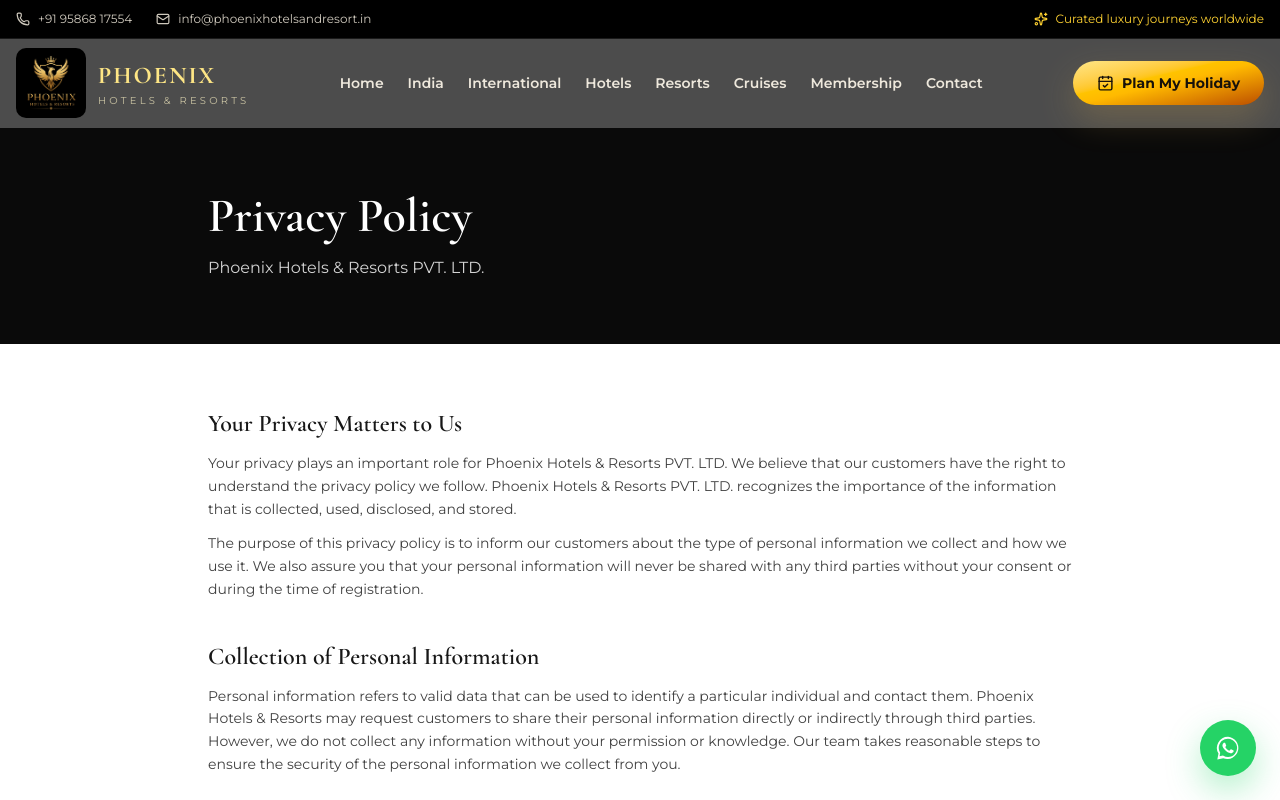
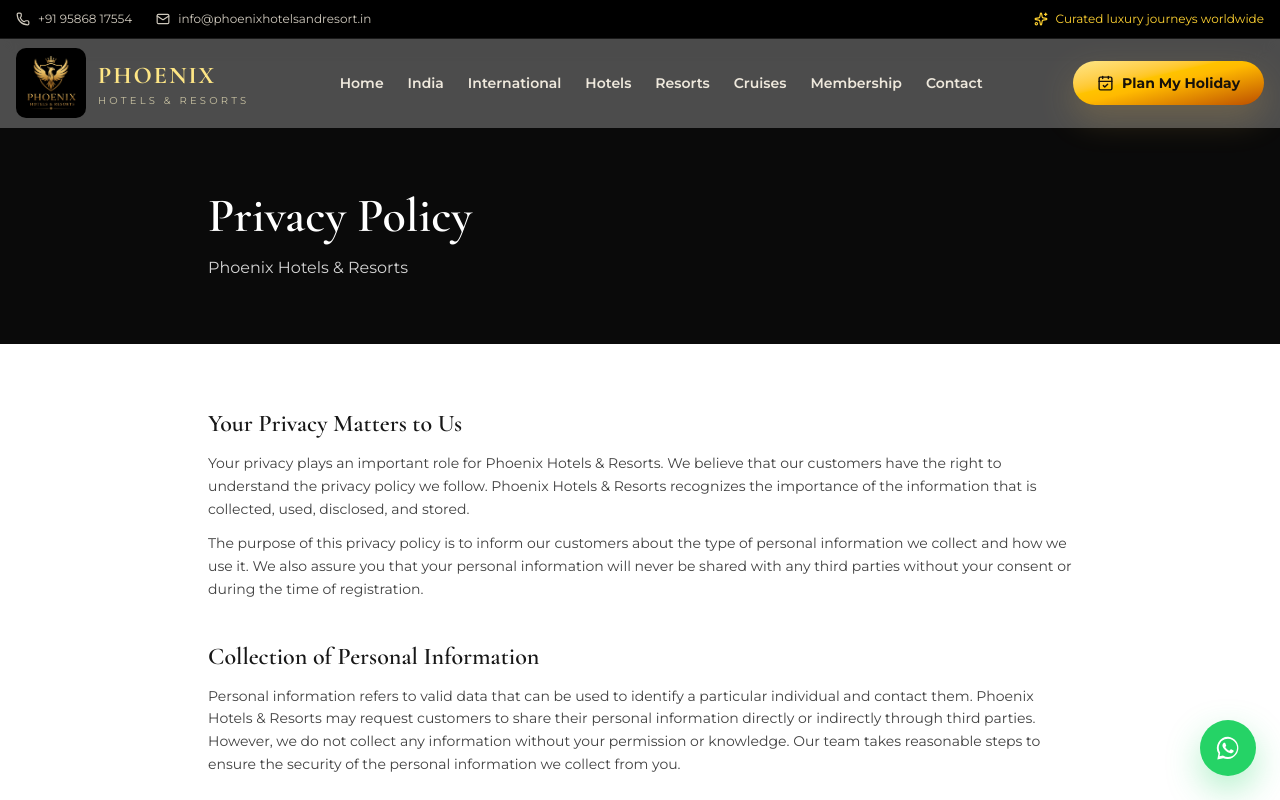
Before and after one commit to hotelsandresortsphoenix-oss/hotelbooking, a Next.js app: page /privacy-policy in a window 1280 px wide. Shown: the top 800 px of the page. Built offline with nearby package versions, Linux system fonts and the light colour scheme.

Commit message:
Drop PVT. LTD. suffix from Phoenix Hotels & Resorts on legal pages

```diff
--- a/src/app/payment-policy/page.tsx
+++ b/src/app/payment-policy/page.tsx
@@ -13,7 +13,7 @@
           heading: "Definitions",
           paragraphs: [
             "A. Phoenix Hotels & Resorts is a private limited firm incorporated under the Companies Act 2013.",
-            'B. "Applicant" means any person(s) who is/are potential Vacationer/user who has applied for membership to Phoenix Hotels & Resorts PVT. LTD..',
+            'B. "Applicant" means any person(s) who is/are potential Vacationer/user who has applied for membership to Phoenix Hotels & Resorts.',
             '"Vacationer/User" means the applicant whose application for membership has been approved by the Management/authorized person of Phoenix Hotels & Resorts and in whose name the Phoenix Hotels & Resorts certificate is issued on the realization of the Down payment.',
             '"ANNUAL MAINTENANCE CHARGES" or "ANNUAL SUBSCRIPTION FEES" means the charges which are decided by the Management of Phoenix Hotels & Resorts to be paid by the Vacationer/User every year.',
             '"INTERNATIONAL EXCHANGE FEES" means the fees which the vacationer has to pay, to access various facilities as prescribed by the Government/service providers of the respective nations, before the booking and which may vary from time to time.',
@@ -24,11 +24,11 @@
         {
           heading: "1. Application Procedure",
           paragraphs: [
-            'The application for membership to Phoenix Hotels & Resorts PVT. LTD. may be made as per the prescribed format approved by the management ("Application Form") that forms a part of the Membership Terms and Conditions.',
+            'The application for membership to Phoenix Hotels & Resorts may be made as per the prescribed format approved by the management ("Application Form") that forms a part of the Membership Terms and Conditions.',
             'The Membership is subject to the Terms and Conditions, the rules and regulations made thereunder and as amended from time to time by the management and as notified to the members by putting up a copy thereof at the Office Premises/Website or any other suitable place ("Rules and Regulations").',
             "The Terms and Conditions include the FEE STRUCTURE for the Membership as on the date thereof as amended from time to time by the Management. Further PLAN & FEE STRUCTURE ARE FORMING PART OF THIS AGREEMENT.",
-            'The Management of Phoenix Hotels & Resorts PVT. LTD. vests exclusively in the Partners of Phoenix Hotels & Resorts and its authorized executives and who in these Rules and Regulations are referred to as "Management". The Management reserves the right to reject or to conditionally accept the Application Form without assigning any reason whatsoever. A member ("Member") is a person whose application has been accepted by the Management/authorized persons.',
-            "A member has the right to use the facilities provided by Phoenix Hotels & Resorts PVT. LTD. on the days and during the time as has been specified by the Management. The Management may further notify the calendar days as Purple and White Days as well as another category which might be notified to the member from time to time.",
+            'The Management of Phoenix Hotels & Resorts vests exclusively in the Partners of Phoenix Hotels & Resorts and its authorized executives and who in these Rules and Regulations are referred to as "Management". The Management reserves the right to reject or to conditionally accept the Application Form without assigning any reason whatsoever. A member ("Member") is a person whose application has been accepted by the Management/authorized persons.',
+            "A member has the right to use the facilities provided by Phoenix Hotels & Resorts on the days and during the time as has been specified by the Management. The Management may further notify the calendar days as Purple and White Days as well as another category which might be notified to the member from time to time.",
           ],
         },
         {
@@ -41,9 +41,9 @@
         {
           heading: "Default Clauses",
           paragraphs: [
-            'a. The application for these Vacationers/Users needs to be submitted along with a copy of Identity Proof and Address Proof. The Vacation charges mentioned should be paid online in favour of "Phoenix Hotels & Resorts PVT. LTD.".',
+            'a. The application for these Vacationers/Users needs to be submitted along with a copy of Identity Proof and Address Proof. The Vacation charges mentioned should be paid online in favour of "Phoenix Hotels & Resorts".',
             "b. Individual applicants/members seeking Membership are required to submit the duly filled-in Application Form, submit KYC documents, make payment for his availed membership and complete all other formalities in all respects pertaining to membership. Management of Phoenix Hotels & Resorts has the absolute right to accept or reject any application for membership at their sole discretion without assigning any reason whatsoever and the applicant shall have no right to challenge the decision of the Management. Membership is awarded only after proper & complete procedure is followed as decided by management.",
-            'b. Cash Remittance, if any, should be made only to "Phoenix Hotels & Resorts PVT. LTD." ACCOUNT DEPARTMENT and spot receipt should be obtained along with a mail-generated email sent to the registered mail address of the Vacationer/User. The management/company will not be held responsible under any circumstances for cash payments made to company sales personnel or any employees or marketing associates.',
+            'b. Cash Remittance, if any, should be made only to "Phoenix Hotels & Resorts" ACCOUNT DEPARTMENT and spot receipt should be obtained along with a mail-generated email sent to the registered mail address of the Vacationer/User. The management/company will not be held responsible under any circumstances for cash payments made to company sales personnel or any employees or marketing associates.',
           ],
         },
         {
@@ -69,7 +69,7 @@
             "d. Bookings can be made via email or the website login portal.",
             "e. White season members cannot travel during purple season; purple season members have year-round access.",
             "f. International exchange fees (₹1000–₹2000) are applicable based on city/country, duration, and season.",
-            "g. Phoenix Hotels & Resorts PVT. LTD. is not liable for service failures due to war, natural disasters, pandemics, legal restrictions, or other uncontrollable events.",
+            "g. Phoenix Hotels & Resorts is not liable for service failures due to war, natural disasters, pandemics, legal restrictions, or other uncontrollable events.",
           ],
         },
         {
@@ -112,7 +112,7 @@
         {
           heading: "8. Indemnity Clause",
           paragraphs: [
-            "The Vacationer agrees to indemnify Phoenix Hotels & Resorts PVT. LTD. from all liabilities, damages, claims, or losses arising from misuse, third-party services, travel issues, or inherent risks at the properties.",
+            "The Vacationer agrees to indemnify Phoenix Hotels & Resorts from all liabilities, damages, claims, or losses arising from misuse, third-party services, travel issues, or inherent risks at the properties.",
           ],
         },
         {
--- a/src/app/privacy-policy/page.tsx
+++ b/src/app/privacy-policy/page.tsx
@@ -8,12 +8,12 @@
   return (
     <LegalPageLayout
       title="Privacy Policy"
-      intro="Phoenix Hotels & Resorts PVT. LTD."
+      intro="Phoenix Hotels & Resorts"
       sections={[
         {
           heading: "Your Privacy Matters to Us",
           paragraphs: [
-            "Your privacy plays an important role for Phoenix Hotels & Resorts PVT. LTD. We believe that our customers have the right to understand the privacy policy we follow. Phoenix Hotels & Resorts PVT. LTD. recognizes the importance of the information that is collected, used, disclosed, and stored.",
+            "Your privacy plays an important role for Phoenix Hotels & Resorts. We believe that our customers have the right to understand the privacy policy we follow. Phoenix Hotels & Resorts recognizes the importance of the information that is collected, used, disclosed, and stored.",
             "The purpose of this privacy policy is to inform our customers about the type of personal information we collect and how we use it. We also assure you that your personal information will never be shared with any third parties without your consent or during the time of registration.",
           ],
         },
@@ -26,7 +26,7 @@
         {
           heading: "Changes to this Privacy Policy",
           paragraphs: [
-            "Phoenix Hotels & Resorts PVT. LTD. reserves the right to modify this policy at any time. We recommend users review this page periodically, as we are not responsible if users do not read the updated policy. However, we will notify all our customers about any changes made to the privacy policy through email or postal communication.",
+            "Phoenix Hotels & Resorts reserves the right to modify this policy at any time. We recommend users review this page periodically, as we are not responsible if users do not read the updated policy. However, we will notify all our customers about any changes made to the privacy policy through email or postal communication.",
             "If you have any questions or concerns, please feel free to contact us. We value your feedback and are eager to hear your thoughts on our privacy practices.",
             "For more information, write to us at info@phoenixhotelsandresort.in, and we will respond promptly.",
           ],
--- a/src/app/terms-of-use/page.tsx
+++ b/src/app/terms-of-use/page.tsx
@@ -28,7 +28,7 @@
         {
           heading: "Disclosure to Third Parties",
           paragraphs: [
-            "Phoenix Hotels & Resorts PVT. LTD. has the right to share personal information as required with third parties, mainly for matters relating to bookings, reservations, blocking, or any other activity initiated by users.",
+            "Phoenix Hotels & Resorts has the right to share personal information as required with third parties, mainly for matters relating to bookings, reservations, blocking, or any other activity initiated by users.",
           ],
         },
         {
@@ -40,7 +40,7 @@
         {
           heading: "Service Providers and Partners",
           paragraphs: [
-            "Phoenix Hotels & Resorts PVT. LTD. may disclose personal information to companies that provide services such as data processing, customer data development, conducting customer research, and satisfaction surveys.",
+            "Phoenix Hotels & Resorts may disclose personal information to companies that provide services such as data processing, customer data development, conducting customer research, and satisfaction surveys.",
           ],
         },
         {
```
